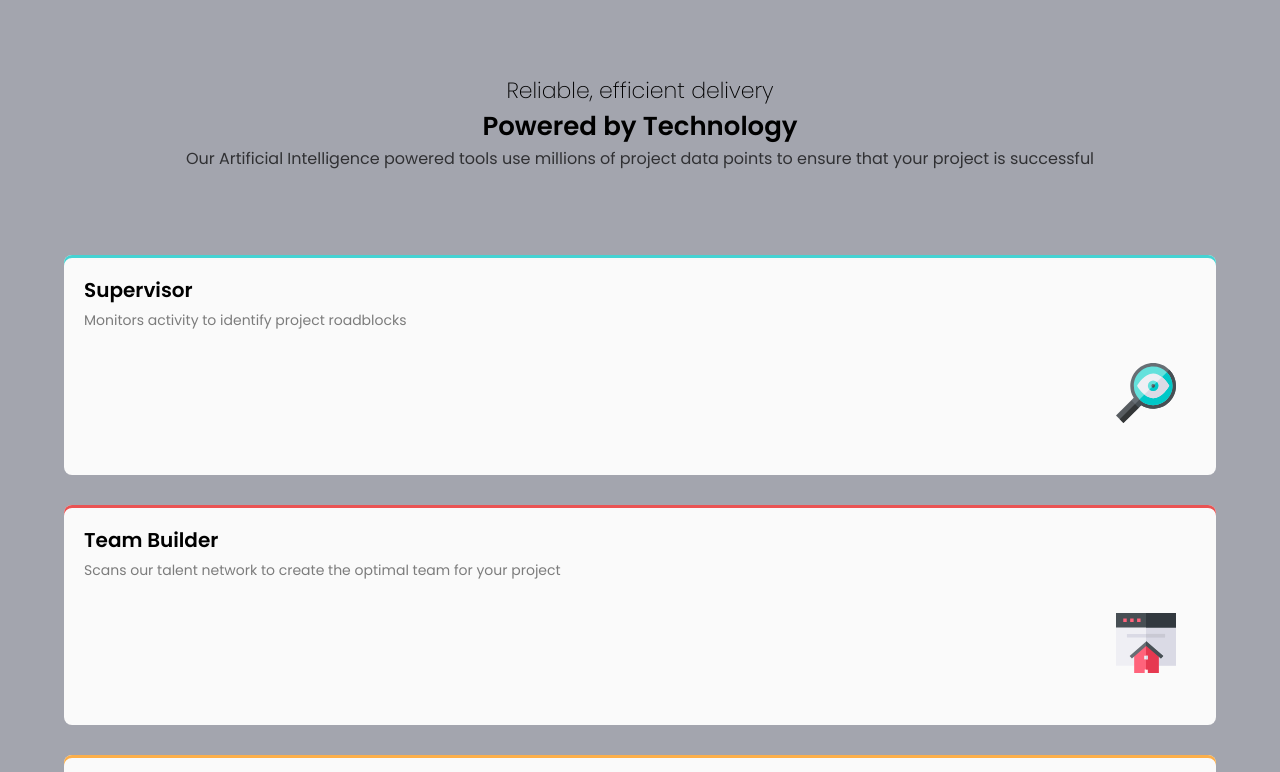
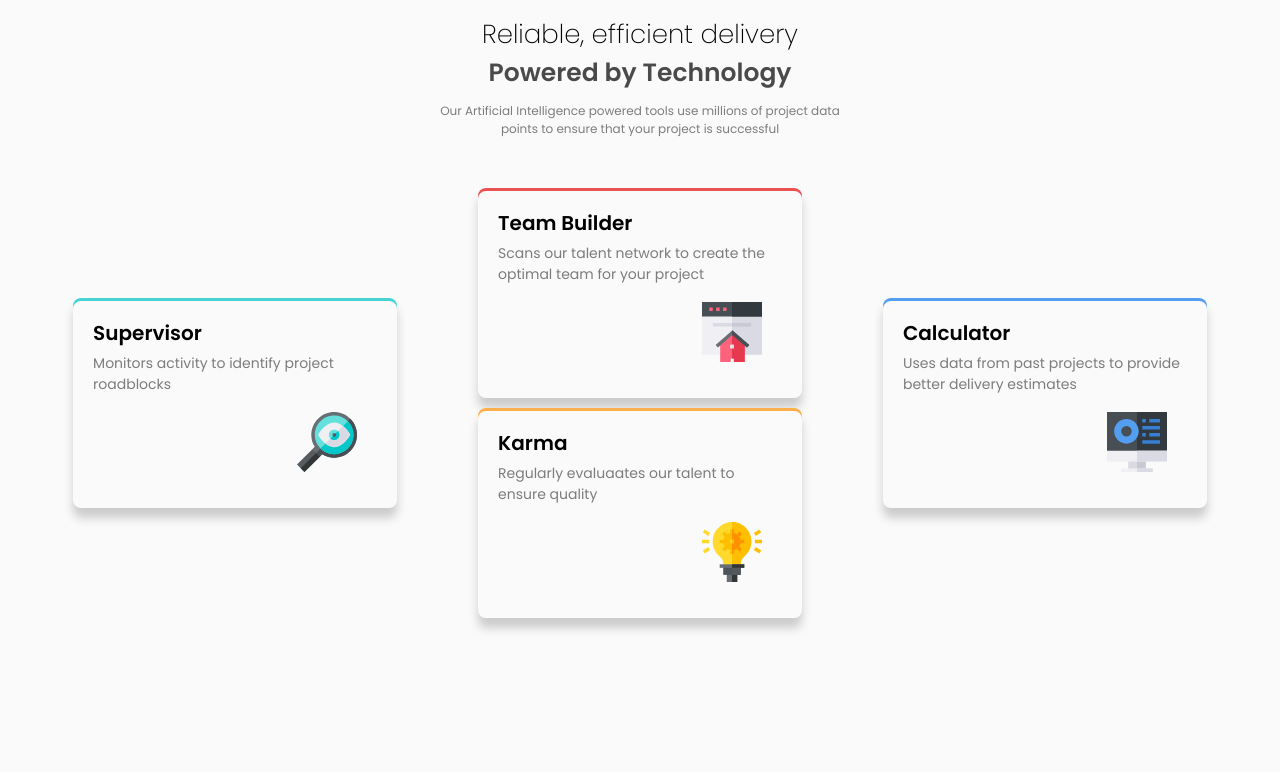
Before and after one commit to StevenGerman/4-Cards-css-grid, a plain HTML site: page index.html in a window 1280 px wide. Shown: the top 772 px of the page. Drawn offline with Linux system fonts and the light colour scheme.

Commit message:
media query

```diff
--- a/styles.css
+++ b/styles.css
@@ -5,7 +5,7 @@
 }
 
 body{
-    background-color: hsl(229, 6%, 66%);
+    background-color: hsl(0, 0%, 98%);
     font-family: 'Poppins', sans-serif;;
 }
 
@@ -24,6 +24,7 @@ body{
     font-family: 100;
     font-weight: 600;
     font-size: 26px;
+    opacity: 0.7;
 }
 .header__h2{
     font-size: 22px;
@@ -34,7 +35,7 @@ body{
     text-align: center;
     font-weight: 400;
     font-size: 16px;
-    opacity: 0.7;
+    opacity: 0.5;
     text-align: center;
 }
 
@@ -82,16 +83,98 @@ body{
 
 }
 
-
 .supervisor{
-    box-shadow: inset 0px 3px hsl(180, 62%, 55%);
+    box-shadow: inset 0px 3px hsl(180, 62%, 55%),0px 5px 50px #bbb;
 }
 .team-builder{
-    box-shadow: inset 0px 3px hsl(0, 78%, 62%);
+    box-shadow: inset 0px 3px hsl(0, 78%, 62%),0px 10px 10px #ccc;
 }
 .karma{
-    box-shadow: inset 0px 3px hsl(34, 97%, 64%);
+    box-shadow: inset 0px 3px hsl(34, 97%, 64%),0px 10px 10px #ccc;
 }
 .calculator{
-    box-shadow: inset 0px 3px hsl(212, 86%, 64%);
+    box-shadow: inset 0px 3px hsl(212, 86%, 64%),0px 10px 10px #ccc;
 }
+
+@media (min-width: 600px){
+    .header{
+        margin: 0px auto;
+        /*background-color: lightblue;*/
+        padding: 0px;
+        padding-top: 15px;
+    }
+    .header__h2{
+        /*background-color: #fff */
+        font-size: 26px;
+    }
+    .header__h1{
+        font-size: 25px;
+        opacity: 0.7;
+    }
+    .header__p{
+        font-size: 12px;
+        margin: 10px auto;
+        /*background-color: aquamarine;*/
+        text-align: center;
+        width: 400px;
+        opacity: 0.5;
+    }
+
+    .grid-container{
+        /*background-color: aqua;*/
+        height: 400px;
+        width: 95%;
+        display: grid;
+        justify-content: center;
+        align-items: center;
+        margin-top: 40px;
+        margin-bottom: 10px;
+        margin-right: auto;
+        margin-left: auto;
+        grid-template-columns: 33.3% 33.3% 33.3%;
+        grid-template-rows: repeat(4,100px);
+    }
+    .card{
+        /*outline: 1px solid #000;*/
+        display: grid;
+        margin-top: 0%;
+
+    }
+    .supervisor{
+        grid-column: 1/2;
+        grid-row: 2/4;
+    }
+    .team-builder{
+        grid-row: 1/3;
+        grid-column: 2/3;
+    }
+    .karma{
+        grid-row: 3/5;
+        grid-column: 2/3;
+    }
+    .calculator{
+        grid-row: 2/4;
+        grid-column: 3/4;
+    }
+    .card {
+        background-color: hsl(0, 0%, 98%);
+        /*background-color: antiquewhite;*/
+        margin: 0px auto;
+        height: 100%;
+        width: 80%;
+        box-shadow: inset 0px 3px #000, 0px 10px 10px #ccc;
+    }
+
+    .supervisor{
+        box-shadow: inset 0px 3px hsl(180, 62%, 55%),0px 10px 10px #ccc;
+    }
+    .team-builder{
+        box-shadow: inset 0px 3px hsl(0, 78%, 62%),0px 10px 10px #ccc;
+    }
+    .karma{
+        box-shadow: inset 0px 3px hsl(34, 97%, 64%),0px 10px 10px #ccc;
+    }
+    .calculator{
+        box-shadow: inset 0px 3px hsl(212, 86%, 64%),0px 10px 10px #ccc;
+    }
+}
```
Also changed, not shown: index.html (+5 -2 lines).
